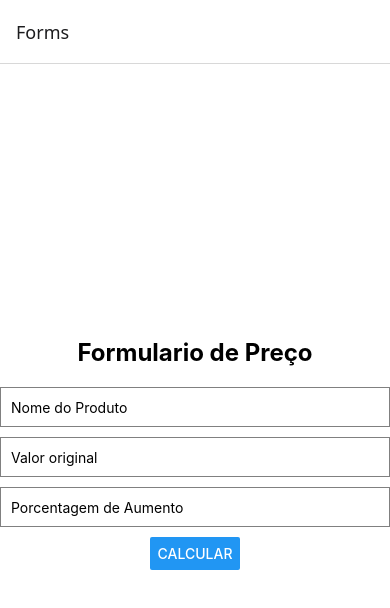
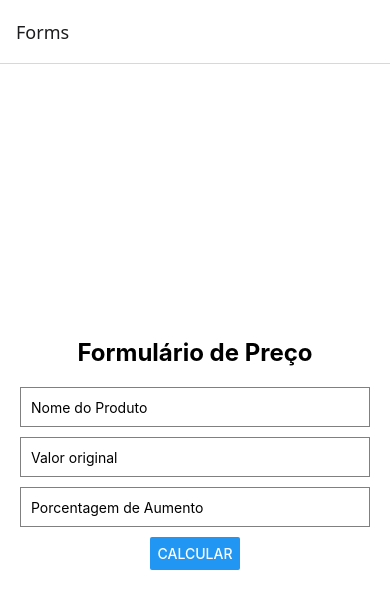
Before and after one commit to mandyy14/ProvaMobile, a React Native app: screen /Forms in a window 390 px wide. Shown: the top 608 px of the page. Built offline with nearby package versions, Linux system fonts and the light colour scheme.

Commit message:
updated forms

```diff
--- a/src/component/forms.jsx
+++ b/src/component/forms.jsx
@@ -1,40 +1,48 @@
+import { useNavigation } from "@react-navigation/native";
 import { useState } from "react";
 import { Button, StyleSheet, Text, TextInput, View } from "react-native";
 
 function Forms() {
-
     const [productName, setProductName] = useState('');
     const [originalPrice, setOriginalPrice] = useState('');
     const [increasePercentage, setIncreasePercentage] = useState('');
-    const [newPrice, setNewPrice] = useState(null);
+
+    const navigation = useNavigation();
 
     const calculatePrice = () => {
         if (!productName || !originalPrice || !increasePercentage) {
-            alert('Preencha todos os campos!');
+            alert("Preencha todos os campos!");
             return;
         }
 
         const price = parseFloat(originalPrice);
         const percentage = parseFloat(increasePercentage);
         const increasedValue = price * (percentage / 100);
-        setNewPrice(price + increasedValue);
+        const finalPrice = price + increasedValue;
+
+        // Navegar para a tela de resultado e passar os dados
+        navigation.navigate("Resultado", {
+            productName,
+            originalPrice,
+            increasePercentage,
+            increaseValue: increasedValue.toFixed(2),
+            newPrice: finalPrice.toFixed(2),
+        });
     };
 
     return (
         <View style={styles.container}>
-            <Text style={styles.title}>Formulario de Preço</Text>
+            <Text style={styles.title}>Formulário de Preço</Text>
             <TextInput
                 style={styles.input}
                 placeholder="Nome do Produto"
                 value={productName}
-                required
                 onChangeText={setProductName}
             />
             <TextInput
                 style={styles.input}
                 placeholder="Valor original"
                 keyboardType="numeric"
-                required
                 value={originalPrice}
                 onChangeText={setOriginalPrice}
             />
@@ -42,21 +50,15 @@ function Forms() {
                 style={styles.input}
                 placeholder="Porcentagem de Aumento"
                 keyboardType="numeric"
-                required
                 value={increasePercentage}
                 onChangeText={setIncreasePercentage}
             />
             <Button title="Calcular" onPress={calculatePrice} />
-            {newPrice !== null && (
-                <Text style={styles.result}>Novo Valor: R$ {newPrice.toFixed(2)}</Text>
-            )}
         </View>
     );
+}
 
-}
-export default Forms
-
-
+export default Forms;
 
 const styles = StyleSheet.create({
     container: {
@@ -64,24 +66,20 @@ const styles = StyleSheet.create({
         backgroundColor: "#fff",
         alignItems: "center",
         justifyContent: "center",
+        padding: 20,
     },
     title: {
         fontSize: 24,
-        fontWeight: 'bold',
+        fontWeight: "bold",
         marginBottom: 20,
     },
     input: {
-        width: '100%',
+        width: "100%",
         height: 40,
-        borderColor: 'gray',
+        borderColor: "gray",
         borderWidth: 1,
         marginBottom: 10,
         paddingHorizontal: 10,
-        backgroundColor: '#fff',
-    },
-    result: {
-        fontSize: 18,
-        fontWeight: 'bold',
-        marginTop: 20,
+        backgroundColor: "#fff",
     },
 });
```
